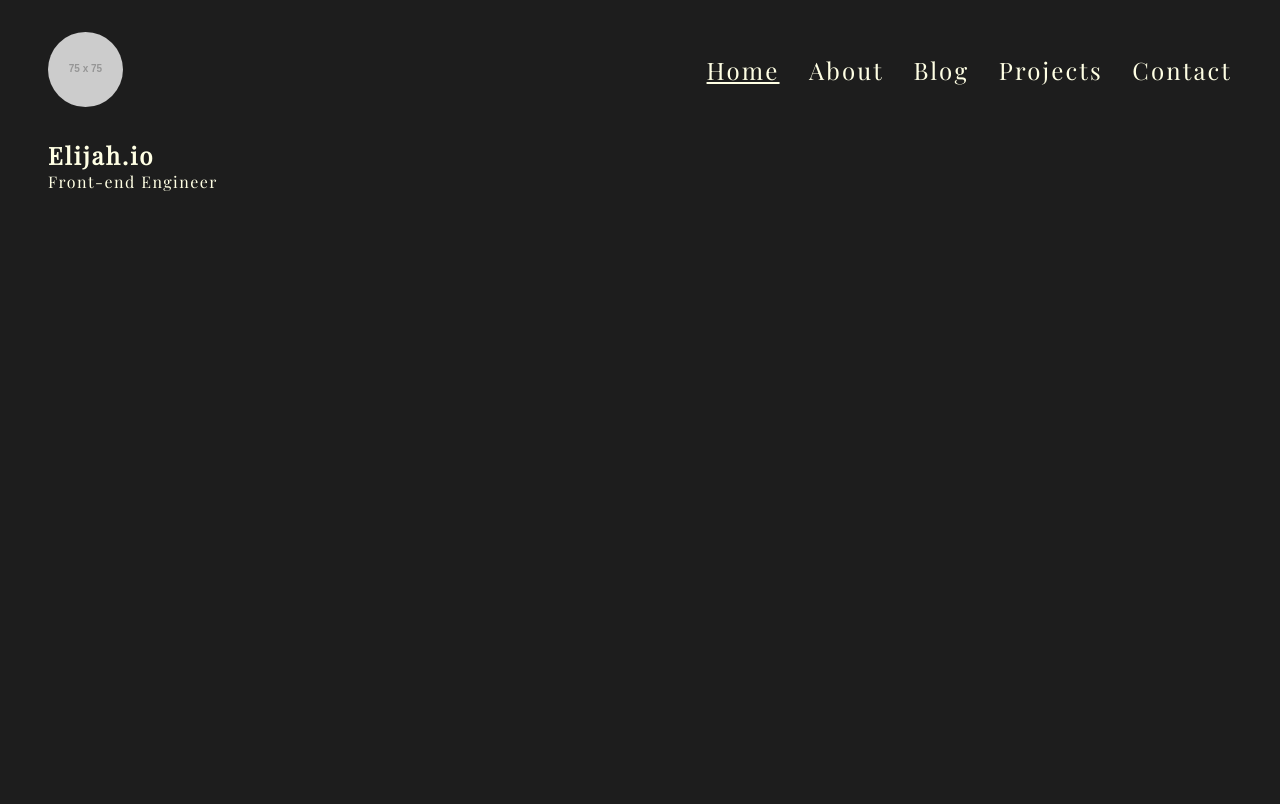
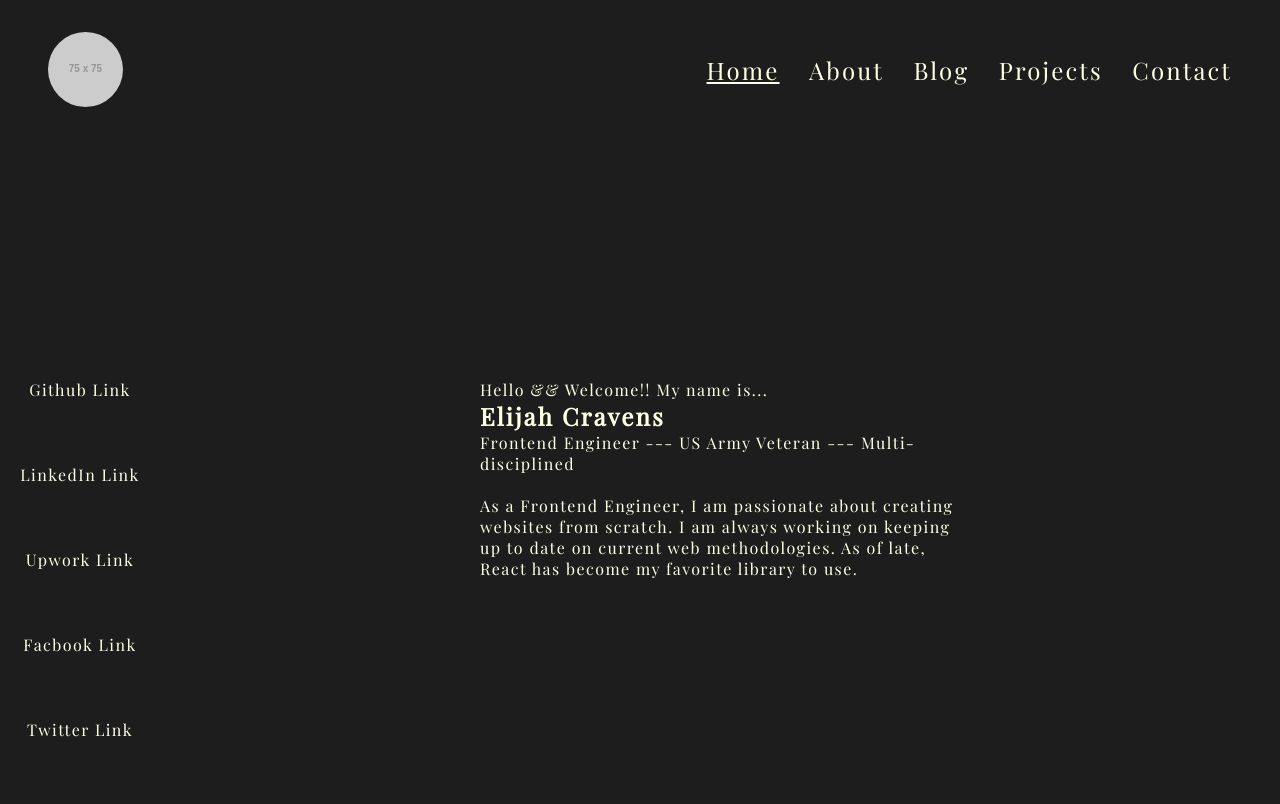
Before and after one commit to Elijah80/my-portfolio, a plain HTML site: page index.html in a window 1280 px wide. Drawn offline with nearby package versions, Linux system fonts and the light colour scheme; placeholder pictures from the web are drawn by us.

Commit message:
added a sidebar to include icons that will link to their respective external resources. Added more content to the main content

```diff
--- a/assets/styles/index.css
+++ b/assets/styles/index.css
@@ -35,7 +35,7 @@ body {
 header {
 	display: grid;
 	grid-template-columns: 3em 1fr 1fr 3em;
-	grid-template-rows: 2em 1fr;
+	grid-template-rows: 2em 1fr 2em;
 }
 
 .header-logo {
@@ -65,13 +65,23 @@ header {
 	text-decoration: underline;
 }
 
+/* main section */
 .content {
 	display: grid;
-	grid-template-columns: 3em 1fr 3em;
-	grid-template-rows: 2em 1fr;
+	grid-template-columns: 10em 20em 1fr 20em;
+	grid-template-rows: 15em 1fr;
+}
+
+.side-bar {
+	grid-row: 2;
+	text-align: center;
+}
+
+.side-bar li {
+	margin-bottom: 4em;
 }
 
 .content .hero {
-	grid-column: 2;
+	grid-column: 3;
 	grid-row: 2;
 }
--- a/index.html
+++ b/index.html
@@ -4,7 +4,7 @@
 		<meta charset="UTF-8" />
 		<meta http-equiv="X-UA-Compatible" content="IE=edge" />
 		<meta name="viewport" content="width=device-width, initial-scale=1.0" />
-		<meta name="description" content="Elijah Cravens portfolio website" />
+		<meta name="description" content="Elijah Cravens' portfolio website" />
 		<meta name="author" content="Elijah Cravens" />
 		<link rel="stylesheet" href="./assets/styles/index.css" />
 		<title>Elijah C. || Front-end Engineer</title>
@@ -24,9 +24,26 @@
 			</nav>
 		</header>
 		<main class="content">
+			<section class="side-bar">
+				<ul>
+					<!-- text to be replaced with respective icons -->
+					<li>Github Link</li>
+					<li>LinkedIn Link</li>
+					<li>Upwork Link</li>
+					<li>Facbook Link</li>
+					<li>Twitter Link</li>
+				</ul>
+			</section>
 			<section class="hero">
-				<h1>Elijah.io</h1>
-				<p>Front-end Engineer</p>
+				<p>Hello && Welcome!! My name is...</p>
+				<h1>Elijah Cravens</h1>
+				<p>Frontend Engineer --- US Army Veteran --- Multi-disciplined</p>
+				<br />
+				<p>
+					As a Frontend Engineer, I am passionate about creating websites from scratch. I am always
+					working on keeping up to date on current web methodologies. As of late, React has become my
+					favorite library to use.
+				</p>
 			</section>
 		</main>
 	</body>
```
